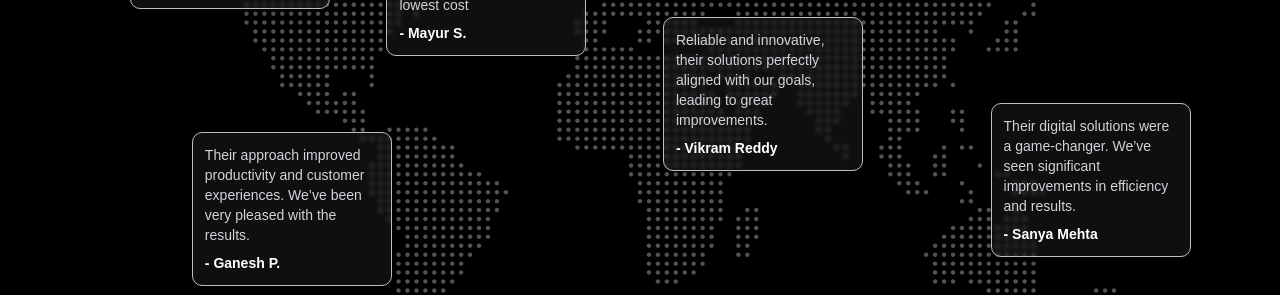
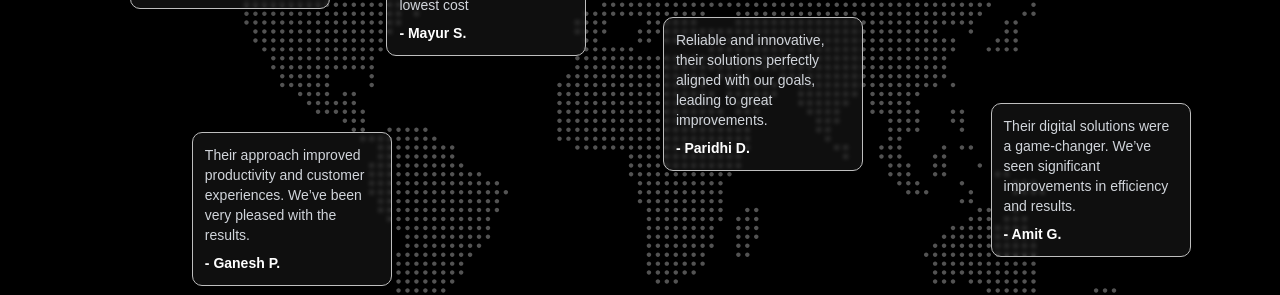
Before and after one commit to abhudi/zeplinix-nextt, a Next.js app: page / in a window 1280 px wide. Shown: the part 4940-5235 px from the top of the page. Built offline with nearby package versions, Linux system fonts and the light colour scheme.

Commit message:
blog names updated

```diff
--- a/app/components/HomeServiceCard.tsx
+++ b/app/components/HomeServiceCard.tsx
@@ -7,7 +7,7 @@ const HomeServiceCard: React.FC = () => {
   return (
     <>
       <div className="relative text-fs-44 text-left mx-11 lg:mx-32 lg:mt-40 leading-tight">
-        Our services{" "}
+        Our services
         <Image
           className="absolute w-8 left-[150px] top-[90px] lg:left-[235px] lg:top-[40px] md:left-[235px] md:top-[40px] hidden lg:block md:block"
           src={"/icon.png"}
--- a/app/components/Testimonialmap.tsx
+++ b/app/components/Testimonialmap.tsx
@@ -44,13 +44,13 @@ export default function TestimonialMap() {
         "Their approach improved productivity and customer experiences. We’ve been very pleased with the results.",
     },
     {
-      name: "Vikram Reddy",
+      name: "Paridhi D.",
       title: "Co-Founder of Healthify",
       description:
         "Reliable and innovative, their solutions perfectly aligned with our goals, leading to great improvements.",
     },
     {
-      name: "Sanya Mehta",
+      name: "Amit G.",
       title: "Co-Founder of Healthify",
       description:
         "Their digital solutions were a game-changer. We’ve seen significant improvements in efficiency and results.",
--- a/app/components/card.tsx
+++ b/app/components/card.tsx
@@ -44,7 +44,7 @@ const RenewalCard: React.FC<RenewalCardProps> = ({
           href={linkHref}
           className="flex items-center text-left text-[#E63946] hover:underline font-bold gap-1"
         >
-          {linkText}{" "}
+          {linkText}
           <svg
             className="w-5 h-5  "
             width="28"
--- a/app/graphic/page.tsx
+++ b/app/graphic/page.tsx
@@ -222,6 +222,7 @@ const serviceDetails = () => {
               strategies to elevate your business. Contact us today to start
               making waves in the digital space.
             </p>
+            <Link href="/contact">
               <button className="   px-4 py-2 md:px-6 md:py-3 mt-4 md:mt-7 bg-primary text-white font-semibold rounded-full shadow-lg transition border border-light-gray">
                 <p className="flex gap-2 items-center">
                   Contact now
@@ -241,6 +242,7 @@ const serviceDetails = () => {
                   </svg>
                 </p>
               </button>
+            </Link>
           </div>
 
           {/* Background decoration */}
@@ -359,7 +361,7 @@ const serviceDetails = () => {
 
             <p className="text-lg text-[#909090] text-center md:text-left">
               Elevate your brand presence and connect with your audience like
-              never before. At Zeplinix technologies, we combine creative
+              never before. At Zeplinix Technologies, we combine creative
               design, strategic advertising, and impactful social media
               campaigns to help businesses stand out in the digital world and
               achieve measurable results.
```
Lines whose indentation alone changed are shown as unchanged.
